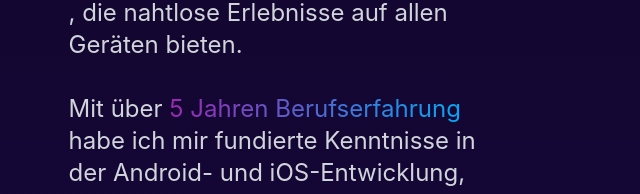
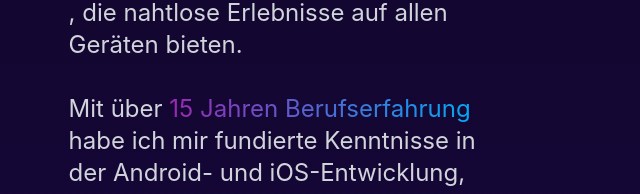
Before and after one commit to jurilorenz/jurilorenz.github.io, an Astro site: page /about in a window 1280 px wide. Shown: the part 999-1193 px from the top of the page, 575-1215 px from the left. Built offline with nearby package versions, Linux system fonts and the light colour scheme; Astro itself is replaced by a stand-in of ours.

Commit message:
feat: adjust about.

```diff
--- a/src/pages/about.astro
+++ b/src/pages/about.astro
@@ -53,7 +53,7 @@ seoDesc={"Erfahren Sie mehr über Juri Lorenz, den Web- und App-Entwickler hinte
     </p>
 
     <p class="text-xl md:text-2xl mt-8">
-      Mit über <span class="text-gradient">5 Jahren Berufserfahrung</span> habe ich mir fundierte Kenntnisse in der Android- und iOS-Entwicklung, WordPress, Astro, React und Next.js erarbeitet. Meine Erfahrung in der App-Entwicklung sorgt dafür, dass jede Website, die ich erstelle, wirklich mobil-first ist und auf allen Geräten optimal funktioniert.
+      Mit über <span class="text-gradient">15 Jahren Berufserfahrung</span> habe ich mir fundierte Kenntnisse in der Android- und iOS-Entwicklung, WordPress, Astro, React und Next.js erarbeitet. Meine Erfahrung in der App-Entwicklung sorgt dafür, dass jede Website, die ich erstelle, wirklich mobil-first ist und auf allen Geräten optimal funktioniert.
     </p>
   </div>
 </div>
```
